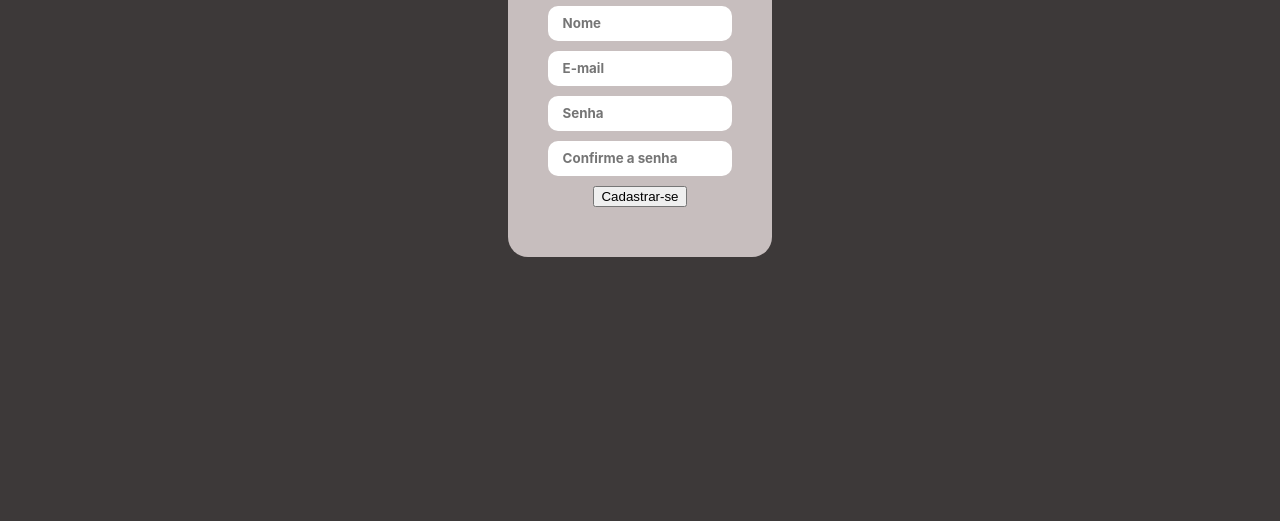
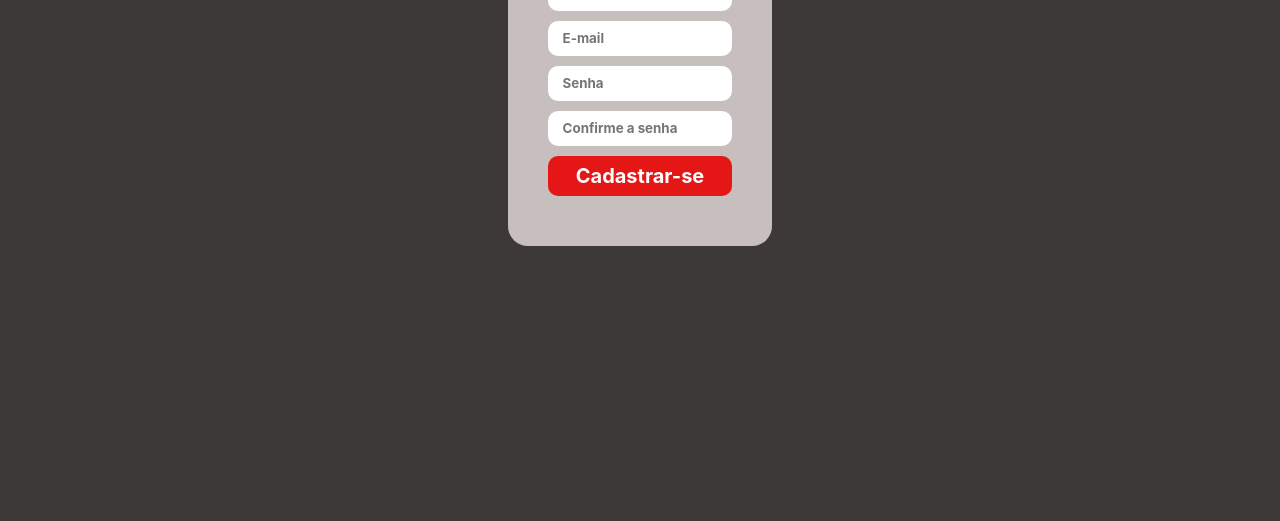
Before and after one commit to beagareno/MuscleMap, a plain HTML site: page index.html in a window 1280 px wide. Shown: the part 279-800 px from the top of the page. Drawn offline with Linux system fonts and the light colour scheme.

Commit message:
Atualizando o botão de cadastro

```diff
--- a/style.css
+++ b/style.css
@@ -73,7 +73,7 @@ body{
     background-color: #c7bebe;
     display: flex;
     flex-direction: column;
-    margin-top: 100px;
+    margin-top: 70px;
     margin-right: 500px;
     margin-left: 500px;
     border-radius: 20px;
@@ -115,3 +115,17 @@ body{
     align-self: center;
 
 }
+
+.cadastro button{
+    width: 70%;
+    height: 40px;
+    background: rgb(228, 22, 22);
+    color: white;
+    border: 0;
+    border-radius: 10px;
+    font-size: 20px;
+    font-weight: bolder;
+    font-family: "Inter", sans-serif;
+    cursor: pointer;
+    transition: background 0.5s ease;
+}
```
